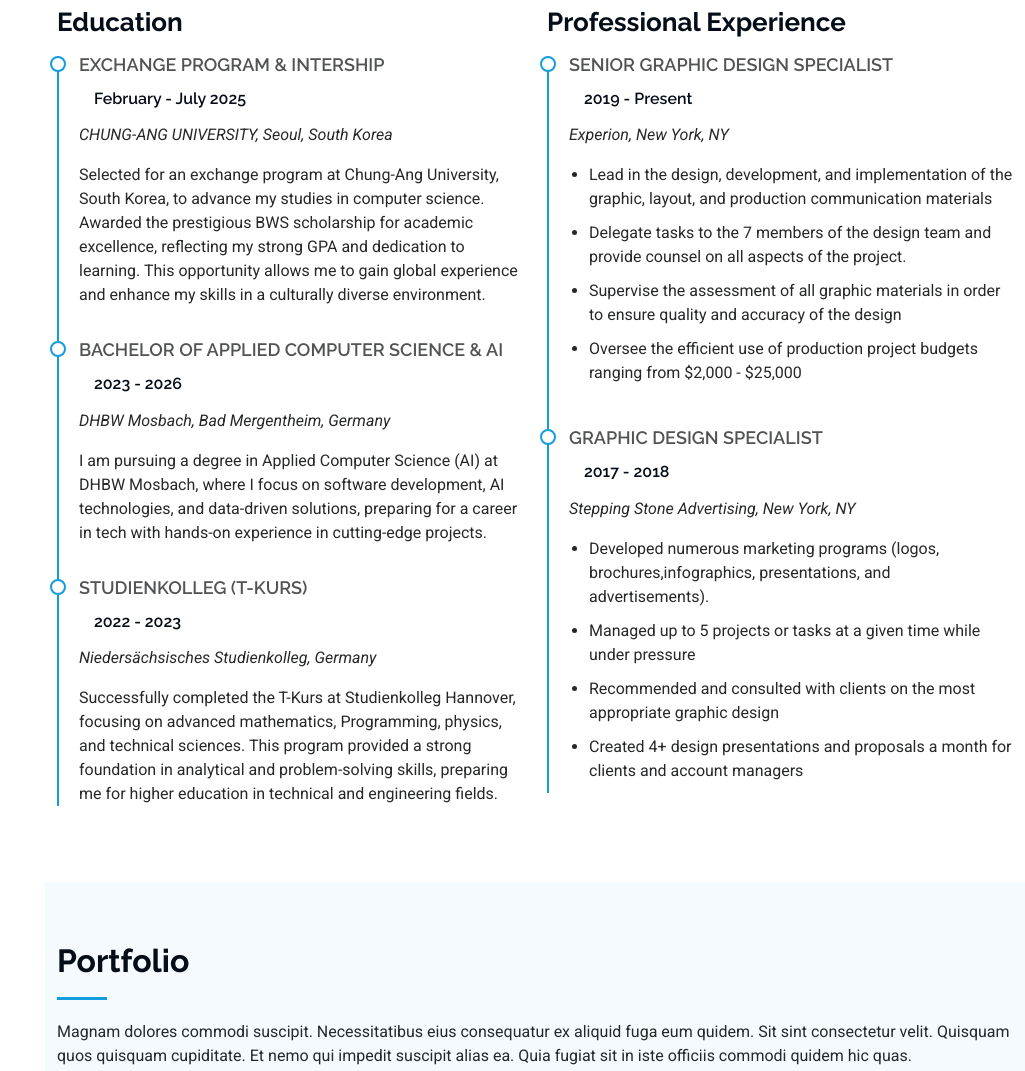
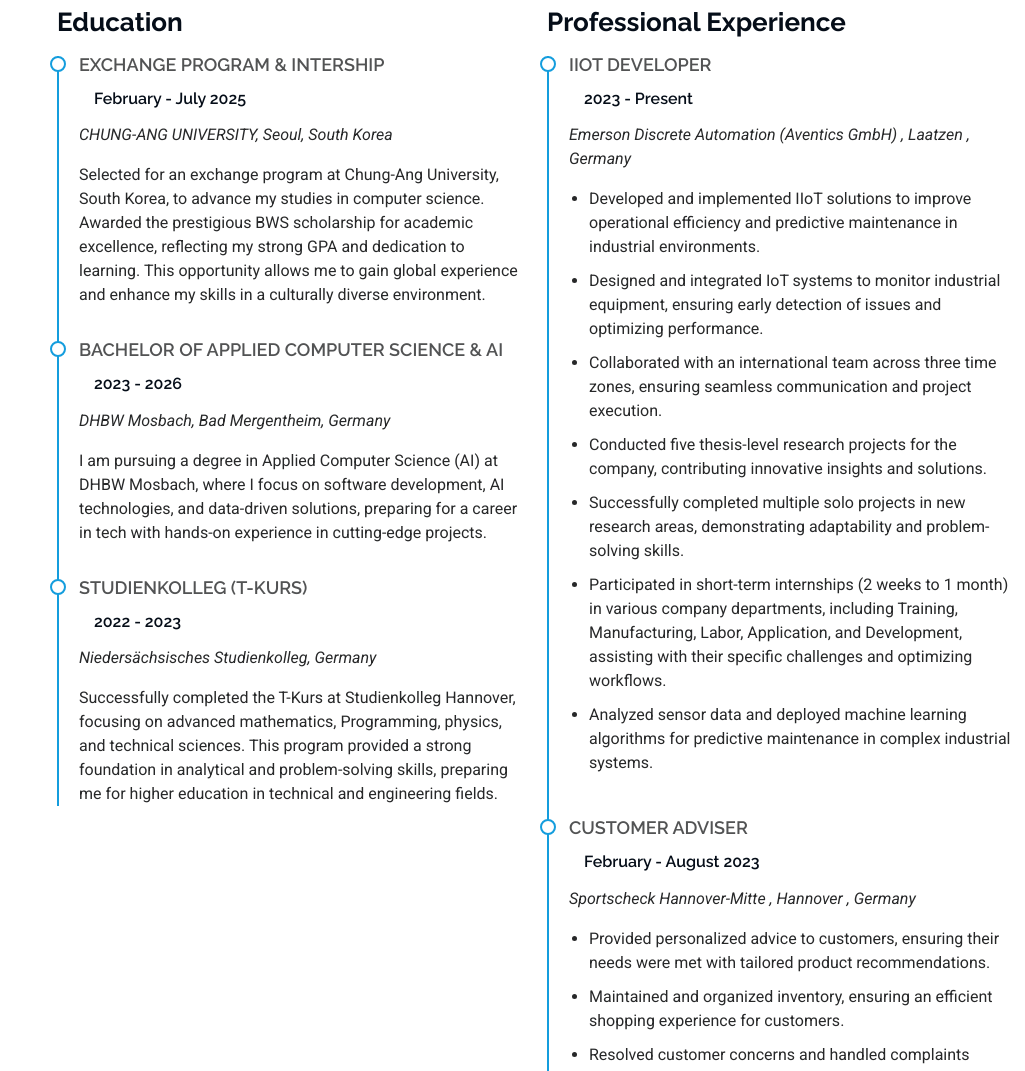
Before and after one commit to HamidrezaRahimian/personal-Website, a plain HTML site: page index.html in a window 1280 px wide. Shown: the part 3180-4251 px from the top of the page, without its empty margins (255-1280 px from the left). Drawn offline with Linux system fonts and the light colour scheme; animation ran at ten frames a second.

Commit message:
contact field update

```diff
--- a/index.html
+++ b/index.html
@@ -425,30 +425,42 @@
           <div class="col-lg-6" data-aos="fade-up" data-aos-delay="200">
             <h3 class="resume-title">Professional Experience</h3>
             <div class="resume-item">
-              <h4>Senior graphic design specialist</h4>
-              <h5>2019 - Present</h5>
-              <p><em>Experion, New York, NY </em></p>
+              <h4>IIoT Developer</h4>
+              <h5>2023 - Present</h5>
+              <p><em>Emerson Discrete Automation (Aventics GmbH) , Laatzen , Germany </em></p>
               <ul>
-                <li>Lead in the design, development, and implementation of the graphic, layout, and production
-                  communication materials</li>
-                <li>Delegate tasks to the 7 members of the design team and provide counsel on all aspects of the
-                  project. </li>
-                <li>Supervise the assessment of all graphic materials in order to ensure quality and accuracy of the
-                  design</li>
-                <li>Oversee the efficient use of production project budgets ranging from $2,000 - $25,000</li>
+                <li>Developed and implemented IIoT solutions to improve operational efficiency and predictive
+                  maintenance in industrial environments.</li>
+                <li>Designed and integrated IoT systems to monitor industrial equipment, ensuring early detection of
+                  issues and optimizing performance.</li>
+                <li>Collaborated with an international team across three time zones, ensuring seamless communication and
+                  project execution.</li>
+                <li>Conducted five thesis-level research projects for the company, contributing innovative insights and
+                  solutions.</li>
+                <li>Successfully completed multiple solo projects in new research areas, demonstrating adaptability and
+                  problem-solving skills.</li>
+                <li>Participated in short-term internships (2 weeks to 1 month) in various company departments,
+                  including Training, Manufacturing, Labor, Application, and Development, assisting with their specific
+                  challenges and optimizing workflows.</li>
+                <li>Analyzed sensor data and deployed machine learning algorithms for predictive maintenance in complex
+                  industrial systems.</li>
+
               </ul>
             </div><!-- Edn Resume Item -->
 
             <div class="resume-item">
-              <h4>Graphic design specialist</h4>
-              <h5>2017 - 2018</h5>
-              <p><em>Stepping Stone Advertising, New York, NY</em></p>
+              <h4>Customer Adviser</h4>
+              <h5>February - August 2023</h5>
+              <p><em>Sportscheck Hannover-Mitte , Hannover , Germany</em></p>
               <ul>
-                <li>Developed numerous marketing programs (logos, brochures,infographics, presentations, and
-                  advertisements).</li>
-                <li>Managed up to 5 projects or tasks at a given time while under pressure</li>
-                <li>Recommended and consulted with clients on the most appropriate graphic design</li>
-                <li>Created 4+ design presentations and proposals a month for clients and account managers</li>
+                <li>Provided personalized advice to customers, ensuring their needs were met with tailored product
+                  recommendations.</li>
+                <li>Maintained and organized inventory, ensuring an efficient shopping experience for customers.</li>
+                <li>Resolved customer concerns and handled complaints professionally, ensuring high satisfaction levels.
+                </li>
+                <li>Collaborated with team members to achieve monthly sales targets and improve store performance.</li>
+                <li>Assisted in planning and executing promotional campaigns, contributing to increased customer
+                  engagement and store traffic.</li>
               </ul>
             </div><!-- Edn Resume Item -->
 
@@ -880,7 +892,7 @@
                 <i class="bi bi-geo-alt flex-shrink-0"></i>
                 <div>
                   <h3>Address</h3>
-                  <p>A108 Adam Street, New York, NY 535022</p>
+                  <p>Schloss 11 , Nr 157 , 97980 Bad Mergentheim , Germany</p>
                 </div>
               </div><!-- End Info Item -->
 
@@ -888,7 +900,7 @@
                 <i class="bi bi-telephone flex-shrink-0"></i>
                 <div>
                   <h3>Call Us</h3>
-                  <p>+1 5589 55488 55</p>
+                  <p>+49 157 5373 0107</p>
                 </div>
               </div><!-- End Info Item -->
 
@@ -896,7 +908,7 @@
                 <i class="bi bi-envelope flex-shrink-0"></i>
                 <div>
                   <h3>Email Us</h3>
-                  <p>info@example.com</p>
+                  <p>hamidrezarahimian15@gmail.com</p>
                 </div>
               </div><!-- End Info Item -->
 
```
